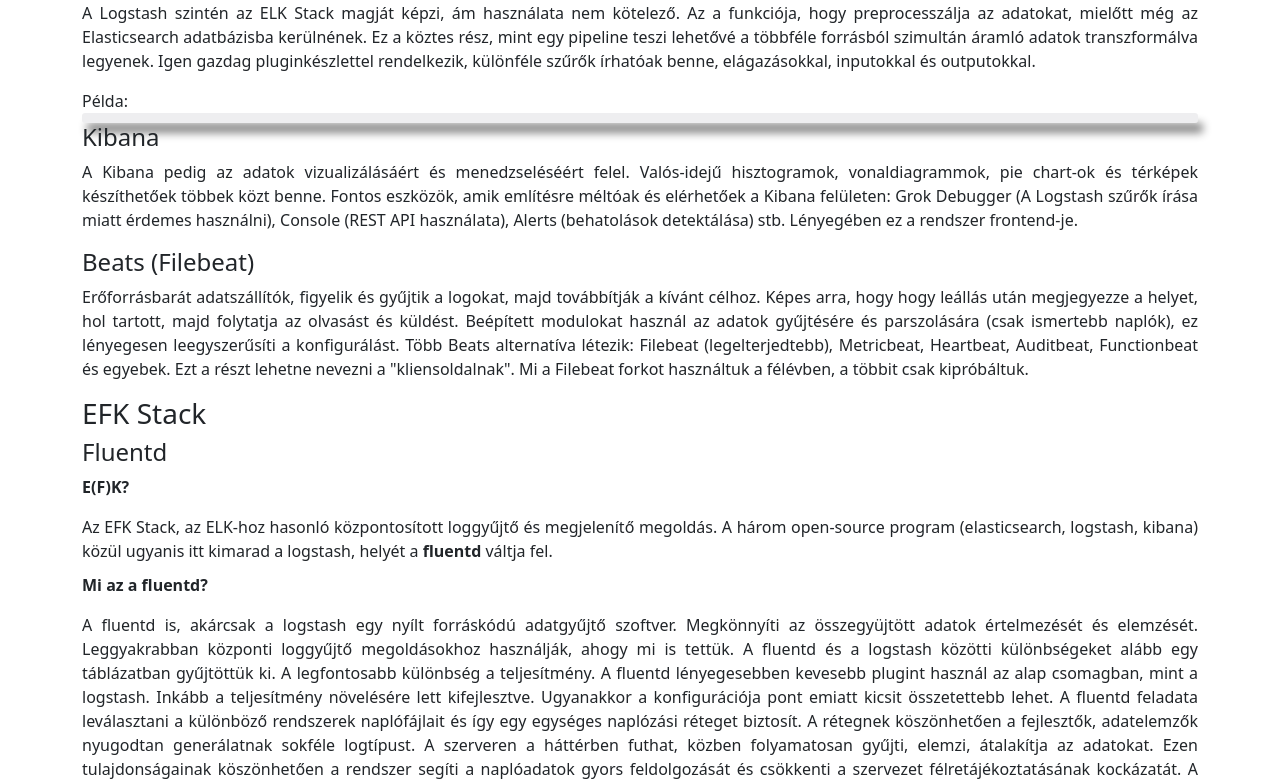
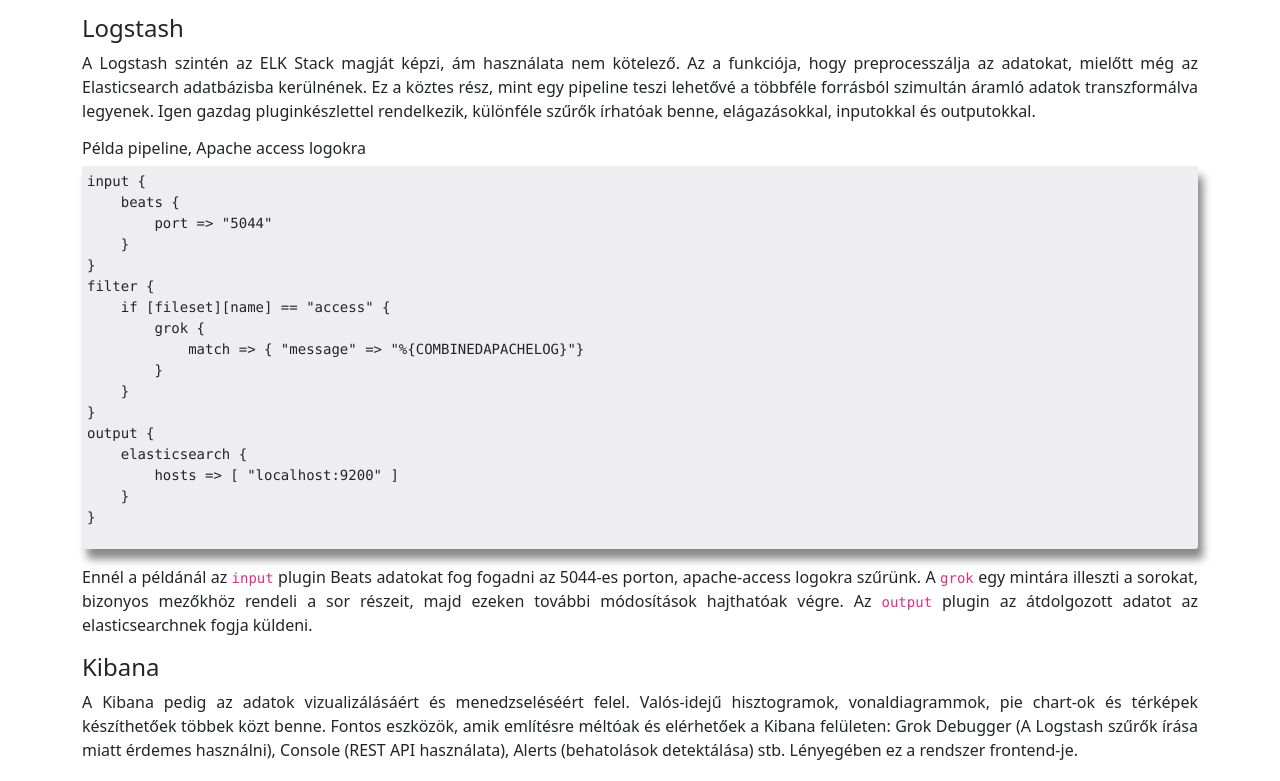
Before and after one commit to Uni-Sopron/temalabor-o21-I-NEW-Centralized-log-server, a React (Create React App) app in the folder logserverdoc/: page /tech in a window 1280 px wide. Shown: the part 1993-2774 px from the top of the page. Built offline with nearby package versions, Linux system fonts and the light colour scheme.

Commit message:
Elastic tech stack content written

```diff
--- a/logserverdoc/src/pages/Dev.js
+++ b/logserverdoc/src/pages/Dev.js
@@ -7,6 +7,7 @@ const Dev = () => {
             <h2>
                 <Badge bg="secondary">5.</Badge> Fejlesztői bemutatás
             </h2>
+            <hr></hr>
             <p className='mt-2'>
 
             </p>
--- a/logserverdoc/src/pages/Introduction.js
+++ b/logserverdoc/src/pages/Introduction.js
@@ -7,6 +7,7 @@ const Introduction = () => {
             <h2>
                 <Badge bg="secondary">1.</Badge> Bevezető
             </h2>
+            <hr></hr>
             <p className="mt-2">
                 Szinte mindegyik operációs rendszer, alkalmazás vagy hálózati eszköz generál naplófájlokat. Ezek a fájlok rögzítik az operációs rendszerben bekövetkezett eseményeket,
                 szoftverfuttatásokat, vagy felhasználók közötti üzeneteket. A naplófájlokból rengeteg információt megtudhatunk, ezért is fontosak. Ki / Mi? Mikor? Hol? készítette, mennyire súlyos, vagy esetleg
--- a/logserverdoc/src/pages/Problem.js
+++ b/logserverdoc/src/pages/Problem.js
@@ -7,6 +7,7 @@ const Problem = () => {
             <h2>
                 <Badge bg="secondary">2.</Badge> Probléma
             </h2>
+            <hr></hr>
             <p className='mt-2'>
                 A <b>cyan Security Group</b> azt szeretné, hogy a hálózat sokféle eszközének rendszernaplóit, valamint az egyedi és nem egyedi szoftveres megoldásokat
                 monitorozni (<b>akár valós időben, indexelve!</b>) tudjuk a magas rendelkezésre állás és gyors hibakezelések érdekében. Ehhez nem elég hosszasan böngészni a naplókat lokálisan.
--- a/logserverdoc/src/pages/Summary.js
+++ b/logserverdoc/src/pages/Summary.js
@@ -7,6 +7,7 @@ const Summary = () => {
             <h2>
                 <Badge bg="secondary">7.</Badge> Összegzés
             </h2>
+            <hr></hr>
             <p className='mt-2'>
 
             </p>
--- a/logserverdoc/src/pages/Tech.js
+++ b/logserverdoc/src/pages/Tech.js
@@ -9,6 +9,7 @@ const Tech = () => {
             <h2>
                 <Badge bg="secondary">3.</Badge> Technológia
             </h2>
+            <hr></hr>
             <p className='mt-2'>
                 <h3>
                     Közösen használt technológiák
@@ -43,6 +44,7 @@ const Tech = () => {
                 <h3>
                     <a href='https://www.elastic.co/'>Elastic Stack (ELK) </a>
                 </h3>
+                <hr></hr>
                 <p>
                     Az <b>ELK</b> egy betűsző, 3 nyílt-forráskódú projektet takar: <b>Elasticsearch</b>, <b>Logstash</b> és <b>Kibana. </b>
                     Mondhatni ez a piacvezető rendszer naplófájlok gyűjtésére és elemezésére.
@@ -99,13 +101,35 @@ const Tech = () => {
                 <p> A Logstash szintén az ELK Stack magját képzi, ám használata nem kötelező. Az a funkciója, hogy preprocesszálja az adatokat, mielőtt még az Elasticsearch adatbázisba kerülnének.
                 Ez a köztes rész, mint egy pipeline teszi lehetővé a többféle forrásból szimultán áramló adatok transzformálva legyenek.
                 Igen gazdag pluginkészlettel rendelkezik, különféle szűrők írhatóak benne, elágazásokkal, inputokkal és outputokkal.</p>
-                Példa:
-                <div style={{background: "#0021", borderRadius: "3px", padding: "5px", boxShadow: "5px 10px 8px #888888"}}>
-
-
-
+                <h6>Példa pipeline, Apache access logokra</h6>
+                <div style={{background: "#0021", borderRadius: "3px", padding: "5px", boxShadow: "5px 10px 8px #888888"}} className='mb-3'>
+                <pre>
+                    <code className='language'>
+                {`input {
+    beats {
+        port => "5044"
+    }
+}
+filter {
+    if [fileset][name] == "access" {
+        grok {
+            match => { "message" => "%{COMBINEDAPACHELOG}"}
+        }
+    }
+}
+output {
+    elasticsearch {
+        hosts => [ "localhost:9200" ]
+    }
+}  `}
+                    </code>
+                </pre>
                 </div>
-                <h4>Kibana</h4>
+                <p>Ennél a példánál az <code>input</code> plugin Beats adatokat fog fogadni az 5044-es porton,
+                    apache-access logokra szűrünk. A <code>grok</code> egy mintára illeszti a sorokat, bizonyos mezőkhöz rendeli a sor részeit, majd ezeken további módosítások hajthatóak végre.
+                    Az <code>output</code> plugin az átdolgozott adatot az elasticsearchnek fogja küldeni.
+                </p>
+                <h4 className='mt-3'>Kibana</h4>
                 <p>A Kibana pedig az adatok vizualizálásáért és menedzseléséért felel. Valós-idejű hisztogramok, vonaldiagrammok, pie chart-ok és térképek készíthetőek többek közt benne.
                 Fontos eszközök, amik említésre méltóak és elérhetőek a Kibana felületen: Grok Debugger (A Logstash szűrők írása miatt érdemes használni), Console (REST API használata), Alerts (behatolások detektálása) stb.
                 Lényegében ez a rendszer frontend-je.</p>
@@ -120,12 +144,13 @@ const Tech = () => {
                 <h3>
                     EFK Stack
                 </h3>
+                <hr></hr>
                 <p>
                     <h4>Fluentd</h4>
-                    <p><b>E(F)K?</b></p>
+                    <h6>E(F)K?</h6>
                     Az EFK Stack, az ELK-hoz hasonló központosított loggyűjtő és megjelenítő megoldás. A három open-source program (elasticsearch, logstash, kibana) közül ugyanis
                     itt kimarad a logstash, helyét a <b>fluentd</b> váltja fel.
-                    <p style={{ marginTop: 10 }}><b>Mi az a fluentd?</b></p>
+                    <h6 className='mt-3'>Mi az a fluentd?</h6>
 
                     A fluentd is, akárcsak a logstash egy nyílt forráskódú adatgyűjtő szoftver. Megkönnyíti az összegyüjtött adatok értelmezését és elemzését. Leggyakrabban központi loggyűjtő megoldásokhoz használják, ahogy mi is tettük.
                     A fluentd és a logstash közötti különbségeket alább egy táblázatban gyűjtöttük ki. A legfontosabb különbség a teljesítmény. A fluentd lényegesebben kevesebb plugint használ az alap csomagban, mint a logstash. Inkább a teljesítmény növelésére lett kifejlesztve.
--- a/logserverdoc/src/pages/Timeline.js
+++ b/logserverdoc/src/pages/Timeline.js
@@ -9,6 +9,7 @@ const Timeline = () => {
             <h2>
                 <Badge bg="secondary">6.</Badge> Munkafolyamatok
             </h2>
+            <hr></hr>
             <VerticalTimeline>
             <VerticalTimelineElement
             className="vertical-timeline-element--work"
--- a/logserverdoc/src/pages/Usermanual.js
+++ b/logserverdoc/src/pages/Usermanual.js
@@ -7,6 +7,7 @@ const Usermanual = () => {
         <h2>
             <Badge bg="secondary">4.</Badge> Felhasználói bemutatás
         </h2>
+        <hr></hr>
         <p className='mt-2'>
 
         </p>
```
Also changed, not shown: logserverdoc/src/App.css (line endings or trailing spaces).
